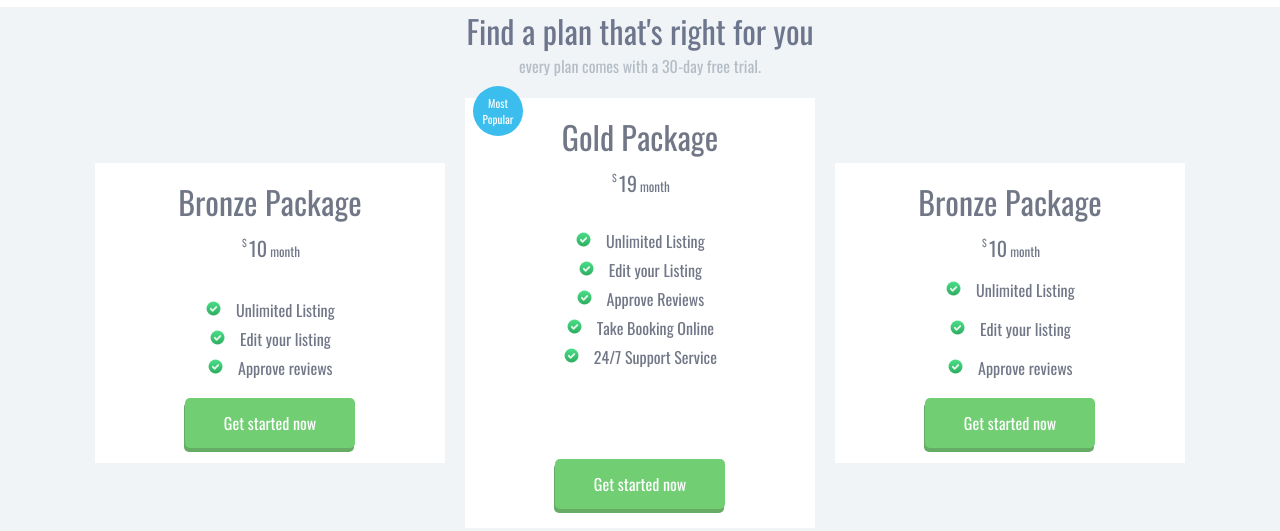
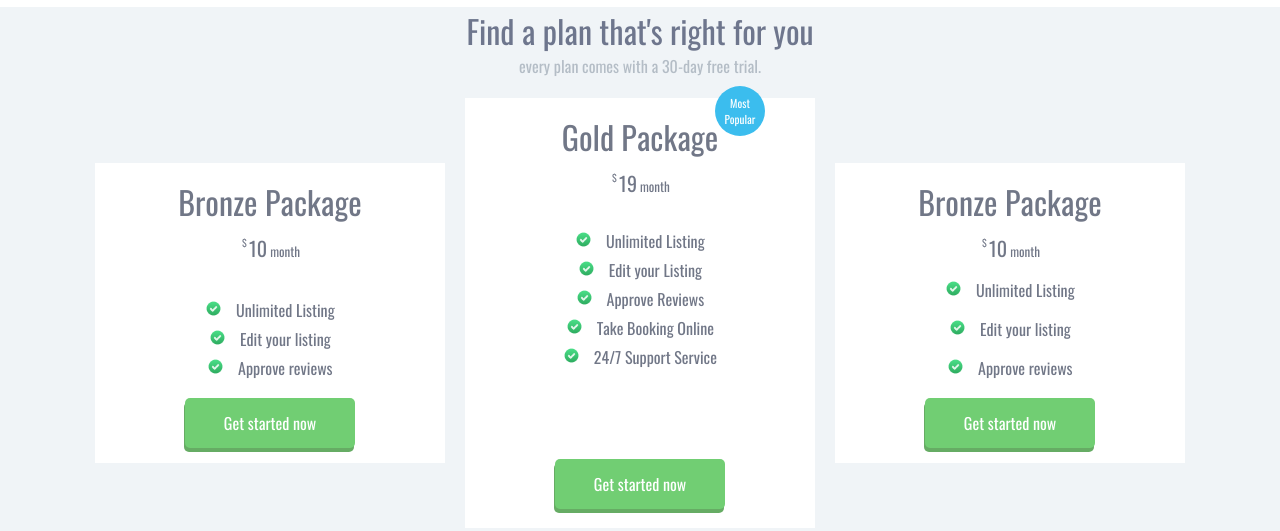
Before and after one commit to PedroAC98/Proyecto-final-maquetacion, a plain HTML site: page PROYECTO/HTML-LANDINGPAGE/index.html in a window 1280 px wide. Shown: the part 960-1491 px from the top of the page. Drawn offline with Linux system fonts and the light colour scheme.

Commit message:
Blue circle fixed.

```diff
--- a/PROYECTO/CSS-LANDINGPAGE/funcionalidad.css
+++ b/PROYECTO/CSS-LANDINGPAGE/funcionalidad.css
@@ -713,6 +713,11 @@
     }
 }
 
+.circle__mostpopular {
+    position: absolute;
+    left: 250px;
+}
+
 
 .footer {
     width: 100%;
```
